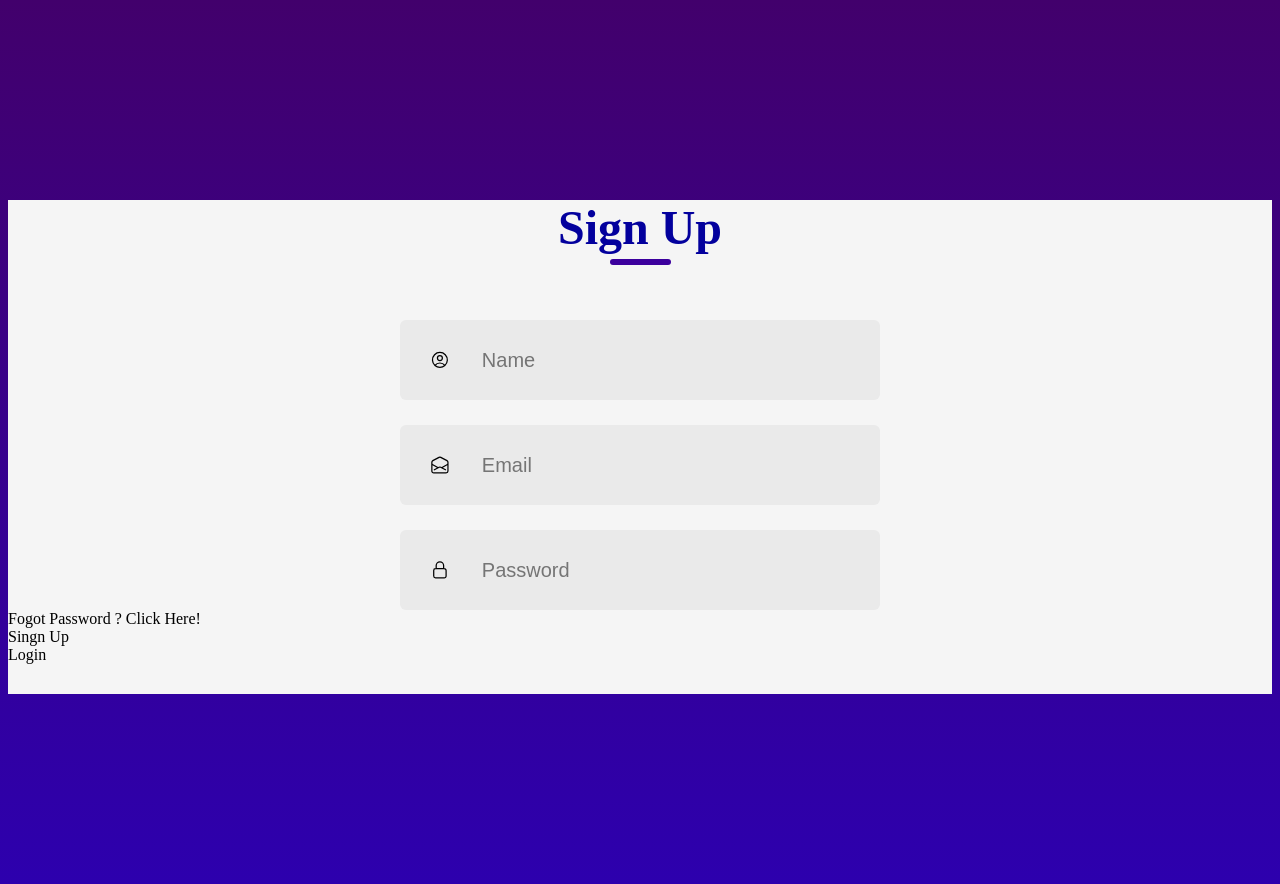
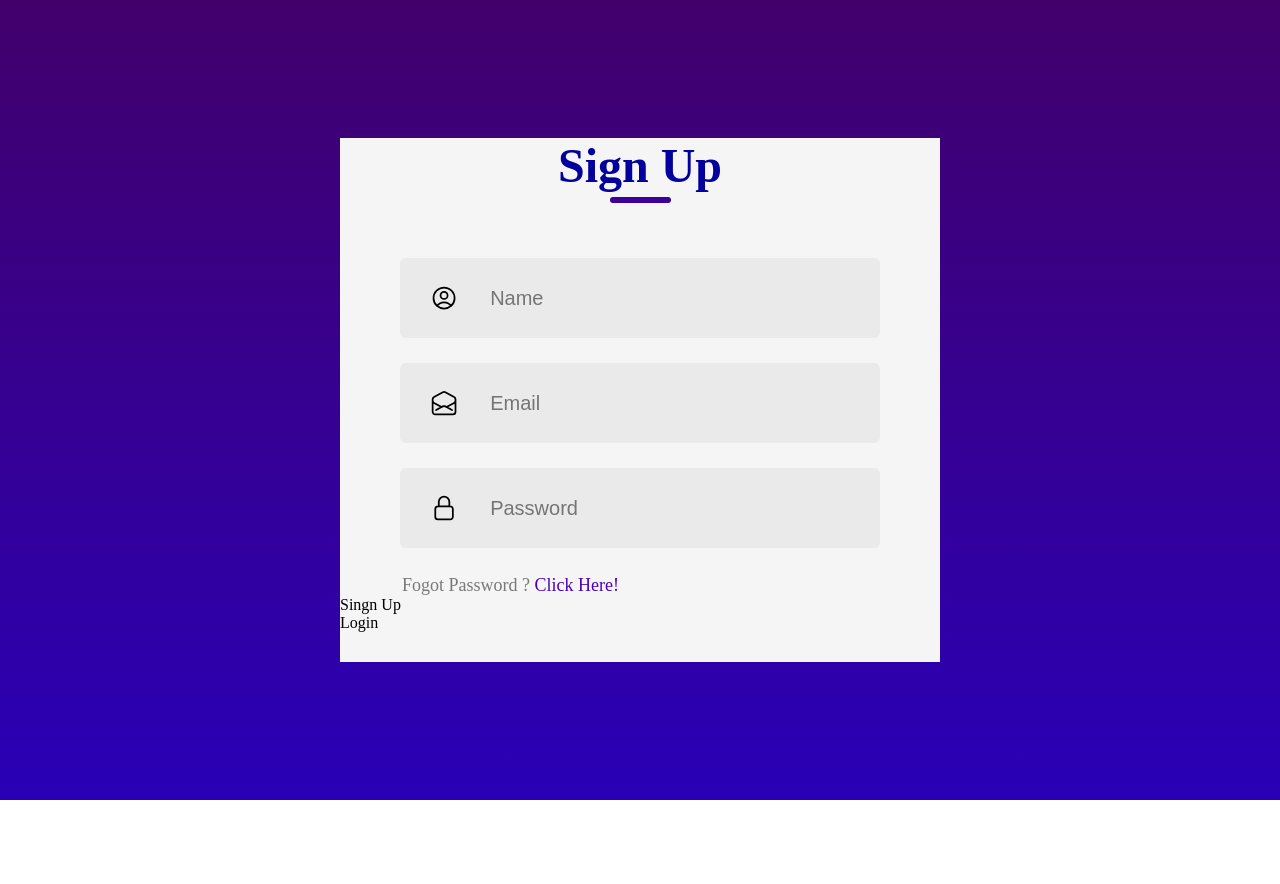
Before and after one commit to vidushalakshan/Login-Page, a React (Vite) app: page / in a window 1280 px wide. Shown: the top 884 px of the page. After the commit the page ends 800 px from the top, so only its background shows below. Built offline with nearby package versions, Linux system fonts and the light colour scheme.

Commit message:
updated login content center

```diff
--- a/src/Components/LoginSignup/LoginSignUp.css
+++ b/src/Components/LoginSignup/LoginSignUp.css
@@ -1,5 +1,5 @@
 .icon {
-    width: 20px;
+    width: 29px;
     margin: 0px 30px;
 }
 
@@ -7,7 +7,7 @@
     display: flex;
     flex-direction: column;
     margin: auto;
-    margin-top: 200px;
+    width: 600px;
     background: whitesmoke;
     padding-bottom: 30px;
 }
@@ -58,3 +58,15 @@
     color: #797979;
     font-size: 20px;
 }
+
+.forgot-password {
+    padding-left: 62px;
+    margin-top: 27px;
+    color: #797979;
+    font-size: 18px;
+}
+
+.forgot-password span {
+    color: #4c00b4;
+    cursor: pointer;
+}
--- a/src/index.css
+++ b/src/index.css
@@ -1,4 +1,9 @@
 body {
-    height: 100vh;
+    display: flex;
+    align-items: center;
+    justify-content: center;
+    min-width: max-content;
+    min-height: 100vh;
+    margin: 0px;
     background: linear-gradient(#42006C,#2A00B7);
 }
```
